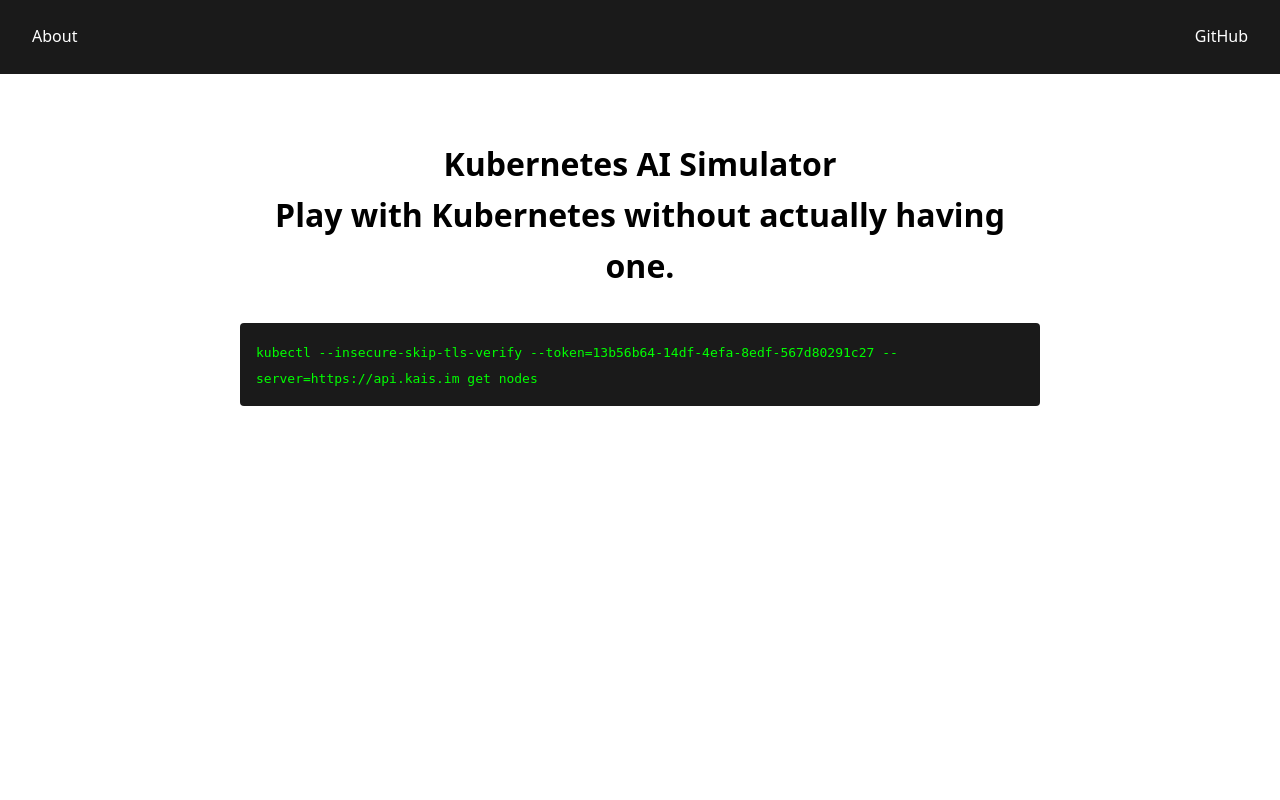
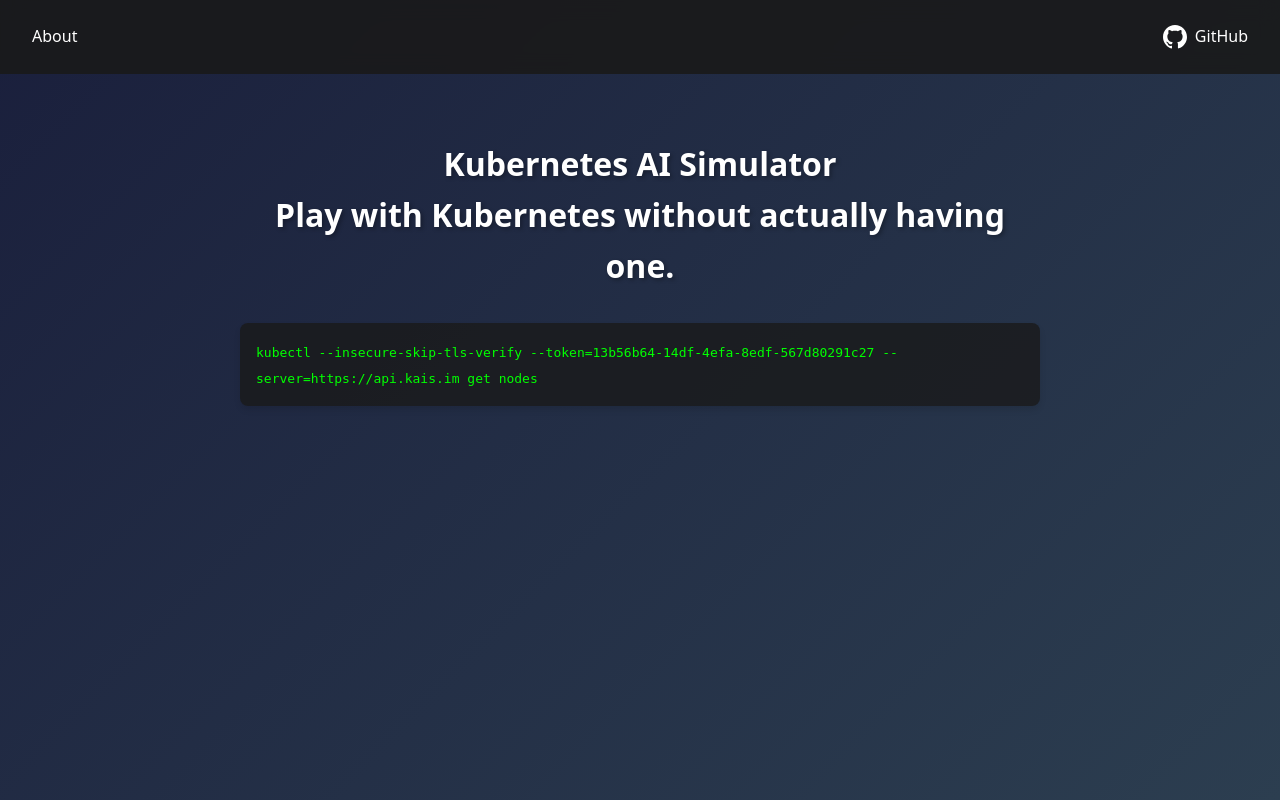
Before and after one commit to spron-in/kaisim, a Flask app: page /web/ in a window 1280 px wide. Run offline with Flask 3, Linux system fonts and the light colour scheme.

Commit message:
Assistant checkpoint: Added GitHub logo and gradient background to index.html
Assistant generated file changes:
- templates/index.html: Add GitHub logo and gradient background

---

User prompt:

add a logo of github into the menubar on the right in @templates/index.html
create a beautiful gradient background of the whole page.

Replit-Commit-Author: Assistant
Replit-Commit-Session-Id: 1f867934-d0e9-4665-8203-2681897ea2fc

```diff
--- a/templates/index.html
+++ b/templates/index.html
@@ -11,21 +11,33 @@
             margin: 0;
             padding: 0;
             line-height: 1.6;
+            background: linear-gradient(135deg, #1a1f3c 0%, #2c3e50 100%);
+            color: white;
+            min-height: 100vh;
         }
         .menu {
-            background: #1a1a1a;
+            background: rgba(26, 26, 26, 0.9);
             padding: 1rem;
             display: flex;
             justify-content: space-between;
             align-items: center;
+            backdrop-filter: blur(10px);
         }
         .menu a {
             color: white;
             text-decoration: none;
             padding: 0.5rem 1rem;
+            display: flex;
+            align-items: center;
+            gap: 0.5rem;
         }
         .menu a:hover {
             color: #00ff00;
+        }
+        .github-logo {
+            width: 24px;
+            height: 24px;
+            vertical-align: middle;
         }
         .content {
             max-width: 800px;
@@ -34,24 +46,31 @@
             text-align: center;
         }
         .code-block {
-            background: #1a1a1a;
+            background: rgba(26, 26, 26, 0.8);
             color: #00ff00;
             padding: 1rem;
-            border-radius: 4px;
+            border-radius: 8px;
             text-align: left;
             overflow-x: auto;
             margin: 2rem 0;
+            box-shadow: 0 4px 6px rgba(0, 0, 0, 0.1);
         }
         h1 {
             font-size: 2rem;
             margin-bottom: 2rem;
+            text-shadow: 2px 2px 4px rgba(0, 0, 0, 0.3);
         }
     </style>
 </head>
 <body>
     <nav class="menu">
         <a href="/web/about">About</a>
-        <a href="https://github.com/replit/kais" target="_blank">GitHub</a>
+        <a href="https://github.com/replit/kais" target="_blank">
+            <svg class="github-logo" viewBox="0 0 24 24" fill="currentColor">
+                <path d="M12 0C5.37 0 0 5.37 0 12c0 5.3 3.438 9.8 8.205 11.385.6.113.82-.258.82-.577 0-.285-.01-1.04-.015-2.04-3.338.724-4.042-1.61-4.042-1.61-.546-1.385-1.335-1.755-1.335-1.755-1.087-.744.084-.729.084-.729 1.205.084 1.838 1.236 1.838 1.236 1.07 1.835 2.809 1.305 3.495.998.108-.776.419-1.305.762-1.605-2.665-.3-5.466-1.332-5.466-5.93 0-1.31.465-2.38 1.235-3.22-.135-.303-.54-1.523.105-3.176 0 0 1.005-.322 3.3 1.23.96-.267 1.98-.399 3-.405 1.02.006 2.04.138 3 .405 2.28-1.552 3.285-1.23 3.285-1.23.645 1.653.24 2.873.12 3.176.765.84 1.23 1.91 1.23 3.22 0 4.61-2.805 5.625-5.475 5.92.42.36.81 1.096.81 2.22 0 1.605-.015 2.896-.015 3.286 0 .315.21.69.825.57C20.565 21.795 24 17.295 24 12c0-6.63-5.37-12-12-12"/>
+            </svg>
+            GitHub
+        </a>
     </nav>
     <div class="content">
         <h1>Kubernetes AI Simulator<br>Play with Kubernetes without actually having one.</h1>
```
